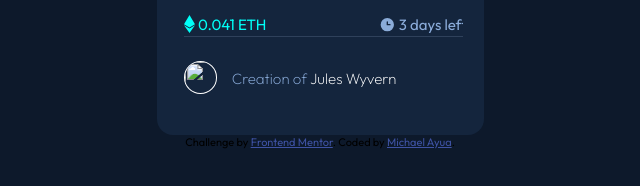
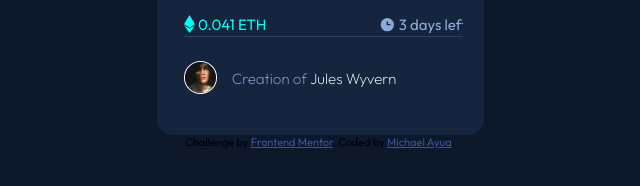
Before and after one commit to TorCanHack/NFT-preview-card-component, a plain HTML site: page index.html in a window 1280 px wide. Shown: the part 538-724 px from the top of the page, 320-960 px from the left. Drawn offline with nearby package versions, Linux system fonts and the light colour scheme; files that its build step writes are made by us from their sources; the site is published under a folder, as on GitHub Pages, so addresses that start at the root find nothing.

Commit message:
Update index.html

```diff
--- a/index.html
+++ b/index.html
@@ -40,7 +40,7 @@
       <svg class="time-icon" width="17" height="17" xmlns="http://www.w3.org/2000/svg"><path d="M8.305 2.007a6.667 6.667 0 1 0 0 13.334 6.667 6.667 0 0 0 0-13.334Zm2.667 7.334H8.305a.667.667 0 0 1-.667-.667V6.007a.667.667 0 0 1 1.334 0v2h2a.667.667 0 0 1 0 1.334Z" fill="#8BACD9"/></svg>
       <p class="time-text">3 days left</p>
     </article>
-    <img src="/image-avatar.png" alt="" class="avatar"/>
+    <img src="image-avatar.png" alt="" class="avatar"/>
     <p class="creator">Creation of <a href="www.jules.com">Jules Wyvern</a></p>
   </main>
   <div class="attribution">
```
